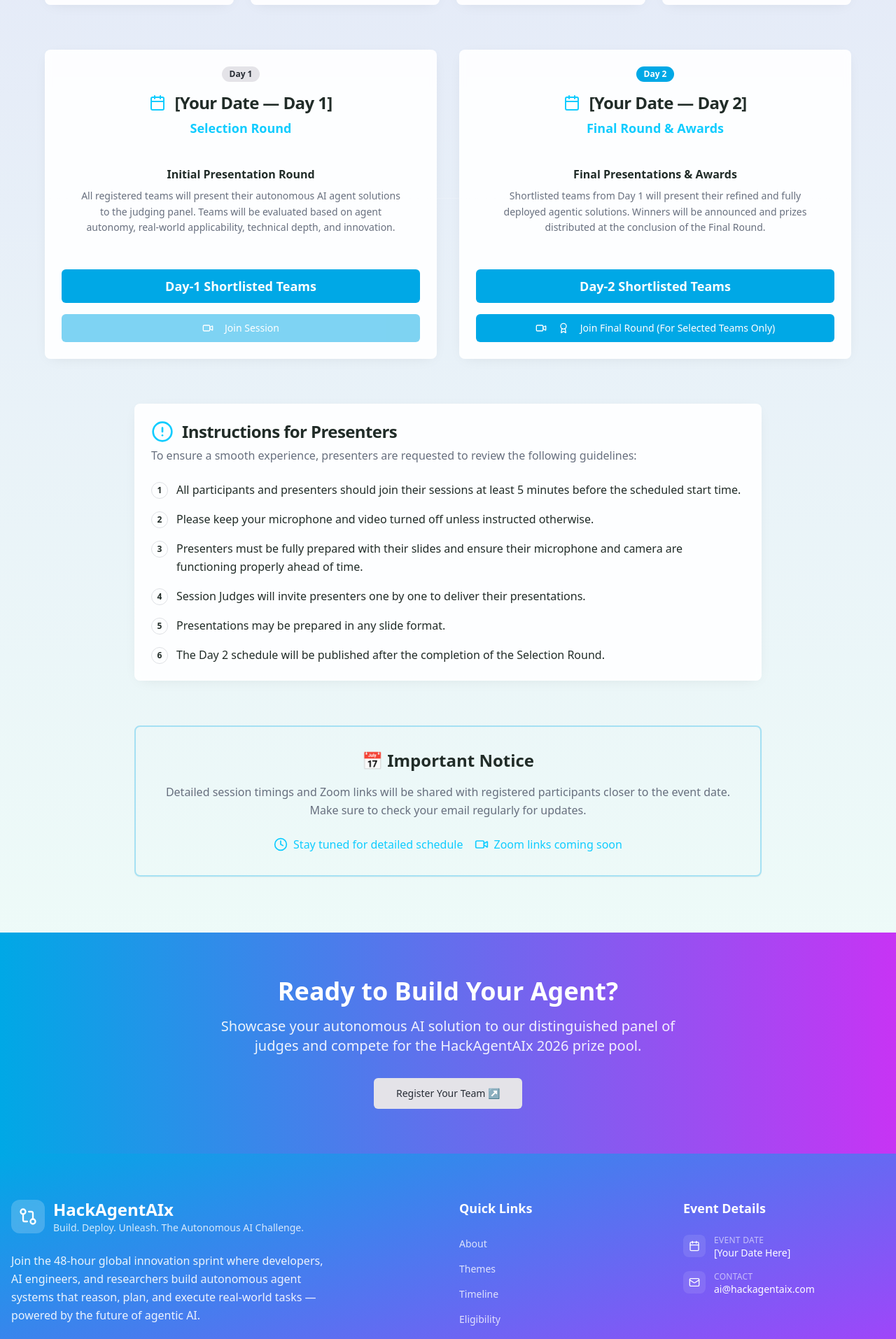
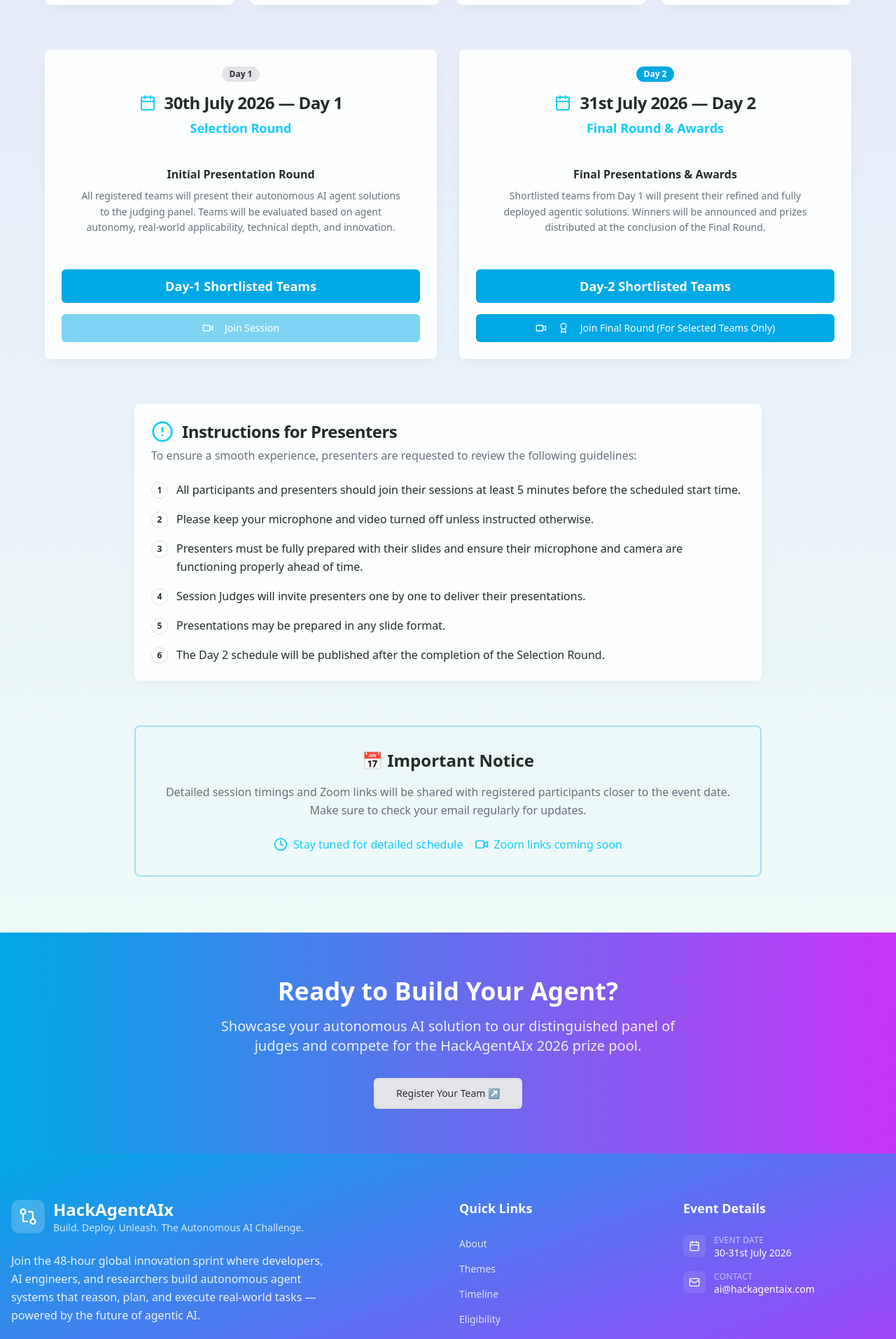
Before and after one commit to techyavii/hackagentaix, a React (Vite) app: page /schedule in a window 1280 px wide. Shown: the part 516-2430 px from the top of the page at 70% size. Built offline with nearby package versions, Linux system fonts and the light colour scheme.

Commit message:
done changes

```diff
--- a/src/components/Footer.tsx
+++ b/src/components/Footer.tsx
@@ -24,7 +24,7 @@ const Footer = () => {
     {
       icon: <Calendar className="w-4 h-4" />,
       label: "EVENT DATE",
-      value: "[Your Date Here]"
+      value: "30-31st July 2026"
     },
     {
       icon: <Mail className="w-4 h-4" />,
--- a/src/components/Hero.tsx
+++ b/src/components/Hero.tsx
@@ -47,7 +47,7 @@ const Hero = () => {
           <div className="inline-flex flex-wrap items-center justify-center gap-6 bg-white/10 backdrop-blur-sm rounded-2xl px-8 py-4 border border-white/20">
             <div className="flex items-center gap-2 bg-earth-green/20 px-3 py-2 rounded-lg border border-earth-green/30">
               <Calendar className="w-5 h-5 text-blue-300" />
-              <span className="font-medium text-blue-300">[Your Date Here]</span>
+              <span className="font-medium text-blue-300">30-31st July 2026</span>
             </div>
             <div className="flex items-center gap-2 bg-earth-blue/20 px-3 py-2 rounded-lg border border-earth-blue/30">
               <MapPin className="w-5 h-5 text-blue-200" />
@@ -157,12 +157,12 @@ const Hero = () => {
           </Link>
         </div>
 
-        {/* Organizer
+        {/* Organizer */}
         <div className="relative z-10 mt-12 animate-fade-in" style={{ animationDelay: '1.2s' }}>
           <p className="text-sm opacity-70">
-            Organized by <span className="font-semibold">AFI EduTech</span>
+            Organized by <span className="font-semibold">University of Essex, UK</span>
           </p>
-        </div> */}
+        </div>
       </div>
     </section>
   );
--- a/src/components/ProgramSchedule.tsx
+++ b/src/components/ProgramSchedule.tsx
@@ -74,7 +74,7 @@ const ProgramSchedule = () => {
               <Badge variant="secondary" className="w-fit mx-auto mb-2">Day 1</Badge>
               <CardTitle className="text-2xl text-foreground flex items-center justify-center gap-3">
                 <Calendar className="w-6 h-6 text-earth-green" />
-                [Your Date — Day 1]
+                30th July 2026 — Day 1
               </CardTitle>
               <p className="text-lg font-semibold text-earth-green">Selection Round</p>
             </CardHeader>
@@ -115,7 +115,7 @@ const ProgramSchedule = () => {
               <Badge variant="secondary" className="w-fit mx-auto mb-2 bg-earth-green text-white">Day 2</Badge>
               <CardTitle className="text-2xl text-foreground flex items-center justify-center gap-3">
                 <Calendar className="w-6 h-6 text-earth-green" />
-                [Your Date — Day 2]
+                31st July 2026 — Day 2
               </CardTitle>
               <p className="text-lg font-semibold text-earth-green">Final Round & Awards</p>
             </CardHeader>
```
